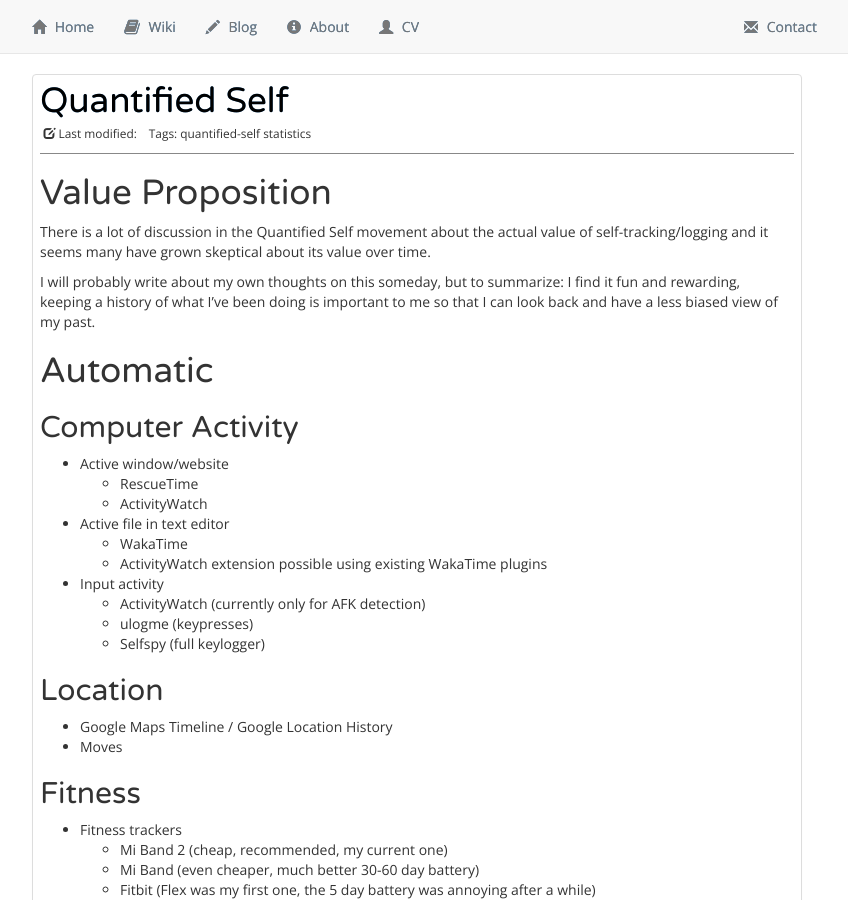
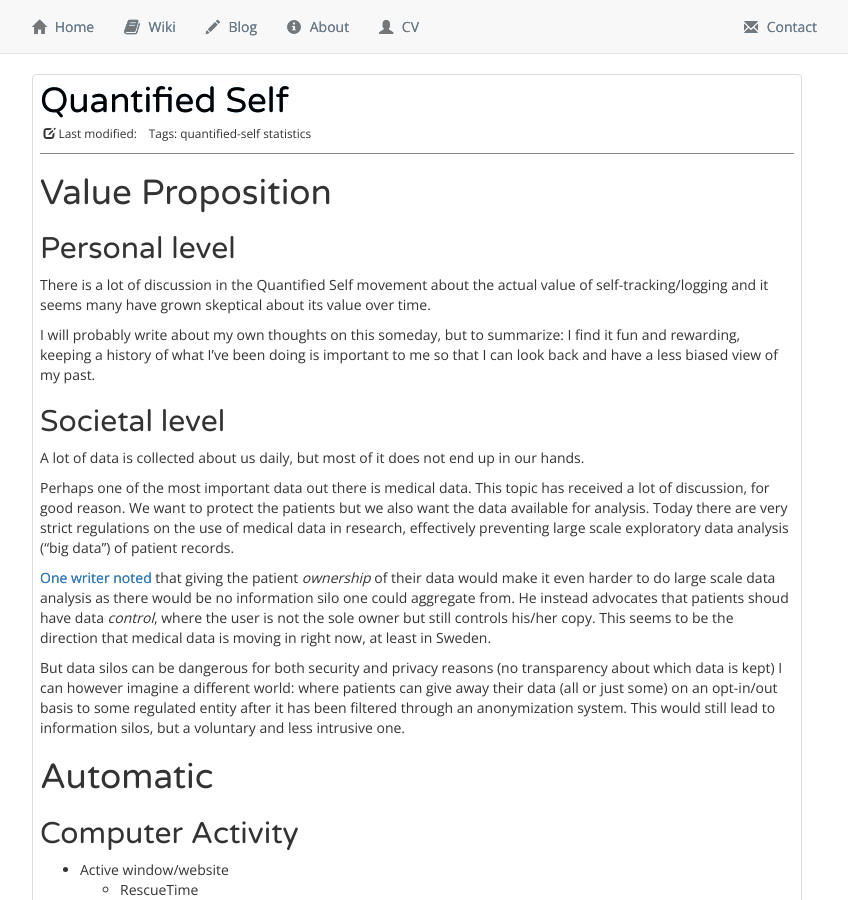
Before and after one commit to ErikBjare/ErikBjare.github.io, a Jekyll site: the page built from _wiki/quantified-self.md, in a window 1280 px wide and 900 px high. Shown: the whole window, without its empty margins (223-1071 px from the left). Built offline with Jekyll 4.4.1, drawn with Linux system fonts in a browser that asks for light colours; nearby versions of some CDN libraries; comment, search, counter and statistics services are not loaded.

Commit message:
added some text about quantified self in a medical context (on a societal level)

```diff
--- a/_wiki/quantified-self.md
+++ b/_wiki/quantified-self.md
@@ -10,10 +10,27 @@ tags: quantified-self statistics
 
 # Value Proposition
 
+## Personal level
+
 There is a lot of discussion in the Quantified Self movement about the actual value of self-tracking/logging and it seems many have grown skeptical about its value over time.
 
 I will probably write about my own thoughts on this someday, but to summarize: I find it fun and rewarding, keeping a history of what I've been doing is important to me so that I can look back and have a less biased view of my past.
 
+## Societal level
+
+A lot of data is collected about us daily, but most of it does not end up in our hands.
+
+Perhaps one of the most important data out there is medical data. This topic has received a lot of discussion, for good reason.
+We want to protect the patients but we also want the data available for analysis. Today there are very strict regulations on the
+use of medical data in research, effectively preventing large scale exploratory data analysis ("big data") of patient records.
+
+[One writer noted](https://tincture.io/ownership-vs-control-of-your-health-ace1c8065a2f) that giving the patient *ownership* of their data would make it even harder to do
+large scale data analysis as there would be no information silo one could aggregate from.
+He instead advocates that patients shoud have data *control*, where the user is not the sole owner but still controls his/her copy. This seems to be the direction that medical data is moving in right now, at least in Sweden.
+
+But data silos can be dangerous for both security and privacy reasons (no transparency about which data is kept)
+I can however imagine a different world: where patients can give away their data (all or just some) on an opt-in/out basis to some regulated entity after it has been filtered through an anonymization system.
+This would still lead to information silos, but a voluntary and less intrusive one.
 
 # Automatic
 
```
